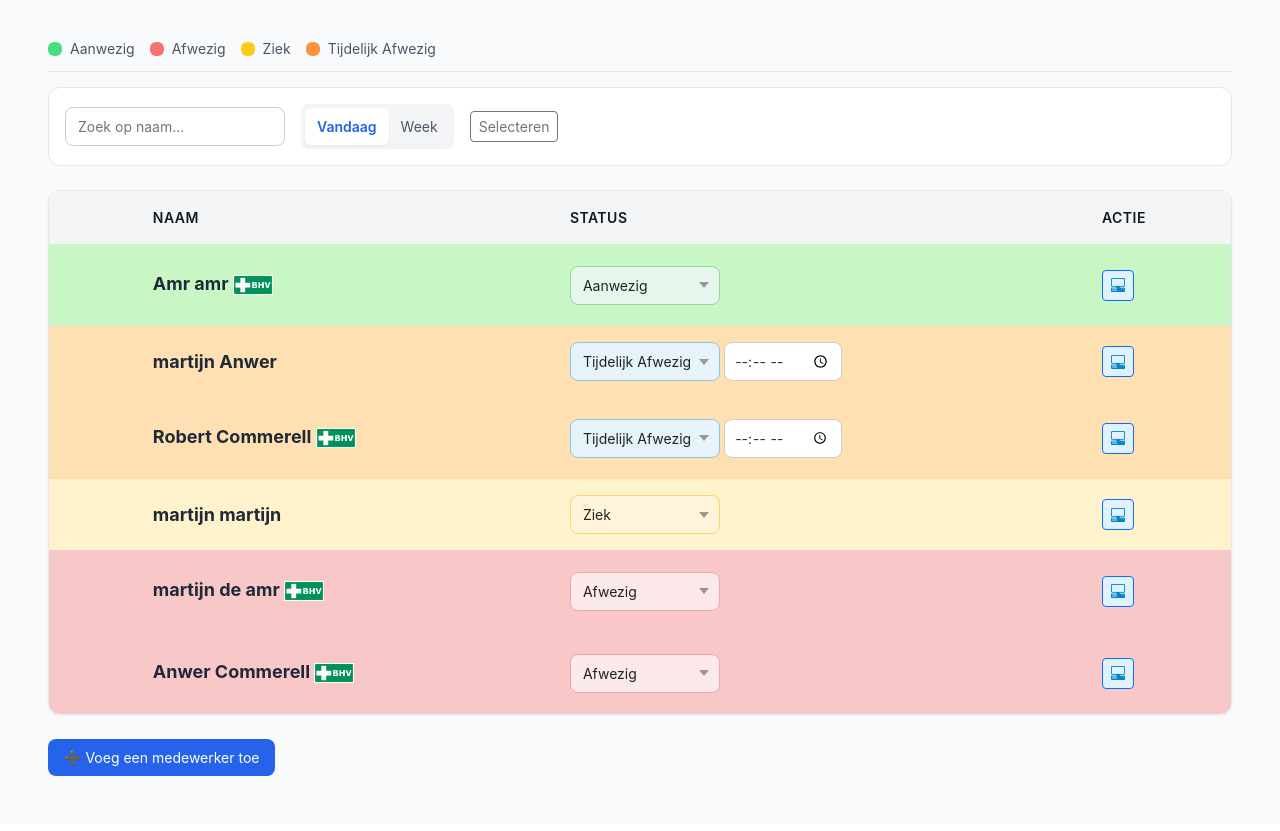
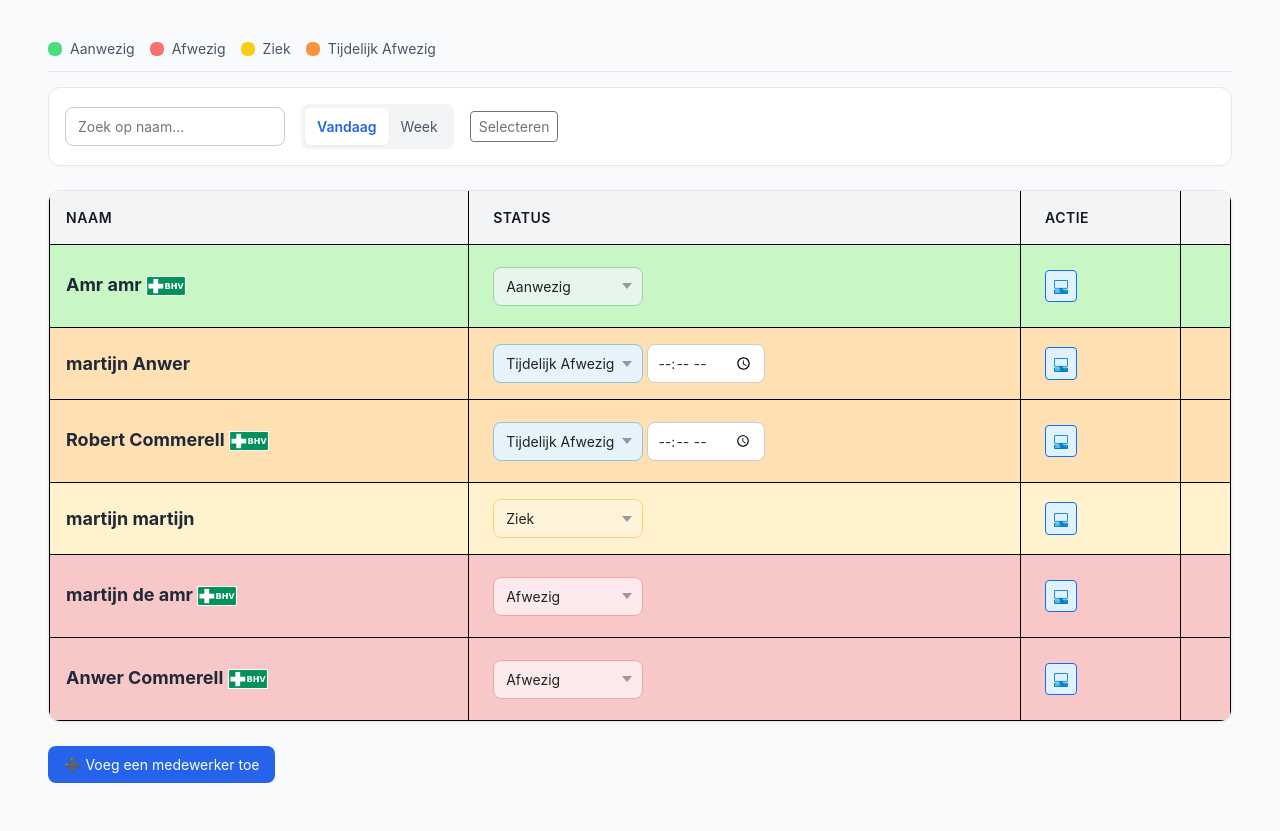
Before and after one commit to safouane070/technolab-dashboard, a PHP site: page /dagplanning.php in a window 1280 px wide. Shown: the part 157-988 px from the top of the page. Before the commit the page ends 933 px from the top, so only its background shows below. Run offline with PHP 8.4, Linux system fonts and the light colour scheme; data comes from the database, SQL or seed files in the repository.

Commit message:
dagplannin afgemaakt verwijder werkt weer

```diff
--- a/css/dagplanning.css
+++ b/css/dagplanning.css
@@ -264,54 +264,100 @@ body {
 }
 
 /* Table */
+/* ===============================
+   DAGPLANNING.CSS (verbeterde versie)
+   =============================== */
+
+/* --- Container styling --- */
+/* ===============================
+   DAGPLANNING.CSS — uitlijning gefixt
+   =============================== */
+
 .table-container {
   background: #fff;
   border: 1px solid #e5e7eb;
   border-radius: 0.75rem;
+  box-shadow: 0 1px 3px rgba(0,0,0,0.05);
   overflow-x: auto;
-  box-shadow: 0 1px 3px rgba(0,0,0,0.05);
 }
 
 table {
   width: 100%;
   border-collapse: collapse;
-  min-width: 600px;
+  min-width: 500px;
 }
 
+/* --- Header --- */
 thead {
   background: #f3f4f6;
 }
 
+thead th {
+  text-align: left;
+  padding: 1rem 1.5rem;
+  font-weight: 600;
+  color: #111827;
+  text-transform: uppercase;
+  letter-spacing: 0.5px;
+  border-right: 1px solid #000000;
+}
+
+/* --- Cellen --- */
 th, td {
   padding: 1rem 1.5rem;
   text-align: left;
   font-size: 0.875rem;
-}
-
-th {
-  font-weight: 600;
-  color: #111827;
-  text-transform: uppercase;
-  letter-spacing: 0.5px;
+  border-right: 1px solid #000000;
+  border-bottom: 1px solid #000000;
+  vertical-align: middle;
 }
 
 td {
   font-size: 18px;
   color: #1f2937;
-  vertical-align: middle;
 }
 
 tr {
   transition: background 0.2s;
 }
 
-/* Subtiele divider tussen statusgroepen */
-.group-header td {
-  border-top: 2px solid #e5e7eb;
-  padding: 0;
-  height: 0.5rem;
-  background: #f9fafb;
+/* --- Eerste kolom: naam --- */
+thead th:first-child,
+tbody td:first-child {
+  text-align: left;
+  padding-left: 1rem;
+  border-left: 1px solid #000000;
 }
+
+/* --- Laatste kolom: editknop --- */
+thead th:last-child,
+tbody td:last-child {
+  width: 50px; /* genoeg ruimte voor de knop */
+  text-align: center;
+  padding: 0.5rem;
+  border-right: 1px solid #000000;
+}
+
+/* --- Verwijder witruimte / uitlijn fout --- */
+tbody td:nth-child(2),
+tbody td:nth-child(3) {
+  text-align: left;
+}
+
+/* --- Zorg dat iconen verticaal gecentreerd blijven --- */
+tbody td * {
+  vertical-align: middle;
+}
+
+/* --- Responsief --- */
+@media (max-width: 768px) {
+  th, td {
+    padding: 0.75rem 1rem;
+    font-size: 0.875rem;
+  }
+}
+
+
 
 /* === Status badges voor tabel === */
 .badge {
--- a/dagplanning.php
+++ b/dagplanning.php
@@ -170,10 +170,11 @@ $werknemersStatus = $stmt->fetchAll(PDO::FETCH_ASSOC);
   <table>
     <thead>
       <tr>
-                <th></th>
         <th>Naam</th>
         <th>Status</th>
         <th>Actie</th>
+                        <th></th>
+
       </tr>
     </thead>
     <tbody>
@@ -189,7 +190,6 @@ $werknemersStatus = $stmt->fetchAll(PDO::FETCH_ASSOC);
                 };
                 ?>
                 <tr class="<?= $statusClass ?>">
-                    <td><input type="checkbox" name="selected_ids[]" value="<?= $w['id'] ?>" class="select-row" form="bulk-delete-form" style="display:none;"></td>
                     <td><?= ($w['voornaam'].' '.($w['tussenvoegsel']?$w['tussenvoegsel'].' ':'').$w['achternaam']) ?>
                         <?= $w['BHV'] ? '<img src="image/BHV.png" alt="BHV" class="logo-icon">' : '' ?>
                     </td>
@@ -214,6 +214,8 @@ $werknemersStatus = $stmt->fetchAll(PDO::FETCH_ASSOC);
                         </form>
                     </td>
                     <td><a href="#" class="btn btn-sm btn-outline-primary btn-details" data-id="<?= $w['id'] ?>"><i class="bi bi-pc-display-horizontal"></i></a></td>
+                                    <td><input type="checkbox" name="selected_ids[]" value="<?= $w['id'] ?>" class="select-row" form="bulk-delete-form" style="display:none;"></td>
+
                 </tr>
             <?php endforeach; ?>
             </tbody>
@@ -229,6 +231,8 @@ $werknemersStatus = $stmt->fetchAll(PDO::FETCH_ASSOC);
     <div id="modal-content"></div>
     <button id="close-modal">&times;</button>
 </div>
+
+
 
 <script>
     // Verbeterde details.js code voor popup
@@ -266,16 +270,41 @@ $werknemersStatus = $stmt->fetchAll(PDO::FETCH_ASSOC);
 
     let selecting = false;
 
+    // Selecteren aan/uit
     selectModeBtn.addEventListener('click', () => {
         selecting = !selecting;
-        document.querySelectorAll('.select-row').forEach(cb => {
+        checkboxes.forEach(cb => {
             cb.style.display = selecting ? 'inline-block' : 'none';
             cb.checked = false;
         });
-        selectAll.style.display = selecting ? 'inline-block' : 'none';
+        if (selectAll) selectAll.style.display = selecting ? 'inline-block' : 'none';
         bulkDeleteForm.style.display = selecting ? 'inline-block' : 'none';
         selectModeBtn.textContent = selecting ? 'Annuleren' : 'Selecteren';
     });
+
+    // Selecteer alles
+    if (selectAll) {
+        selectAll.addEventListener('change', (e) => {
+            checkboxes.forEach(cb => cb.checked = e.target.checked);
+        });
+    }
+
+    // Confirm alert bij bulk-delete
+    bulkDeleteForm.addEventListener('submit', (e) => {
+        const selected = Array.from(checkboxes).filter(cb => cb.checked);
+        if (selected.length === 0) {
+            alert("Selecteer eerst minstens één medewerker om te verwijderen.");
+            e.preventDefault(); // stop het submitten
+            return;
+        }
+
+        const confirmDelete = confirm(`Weet je zeker dat je ${selected.length} medewerker(s) wilt verwijderen?`);
+        if (!confirmDelete) {
+            e.preventDefault(); // stop het submitten als gebruiker annuleert
+        }
+    });
+
+
 
     selectAll.addEventListener('change', (e) => {
         checkboxes.forEach(cb => cb.checked = e.target.checked);
@@ -287,6 +316,8 @@ $werknemersStatus = $stmt->fetchAll(PDO::FETCH_ASSOC);
     }
 </script>
 
+
+
 <script src="js/dagplanning.js"></script>
 </body>
 </html>
```
Lines whose indentation alone changed are shown as unchanged.
